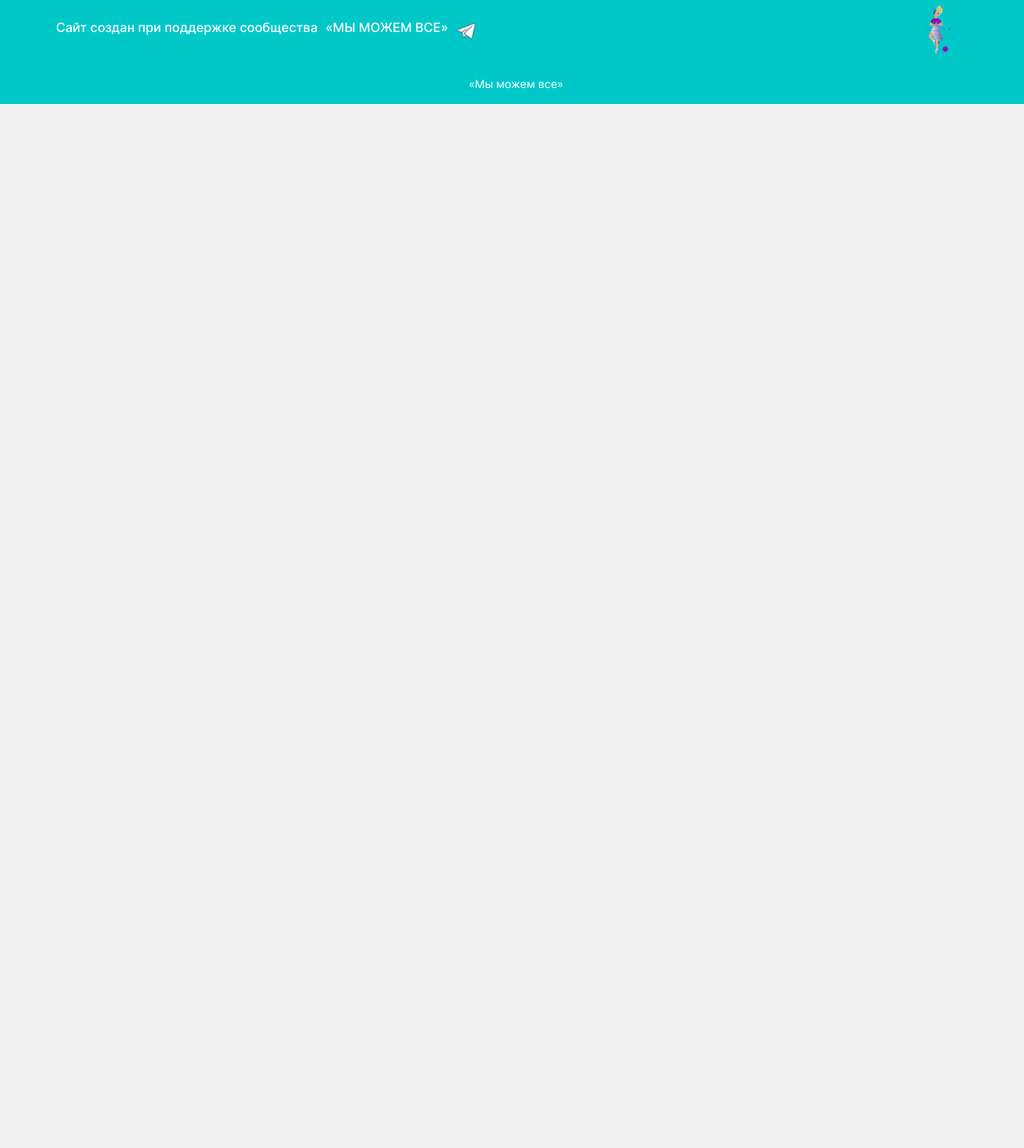
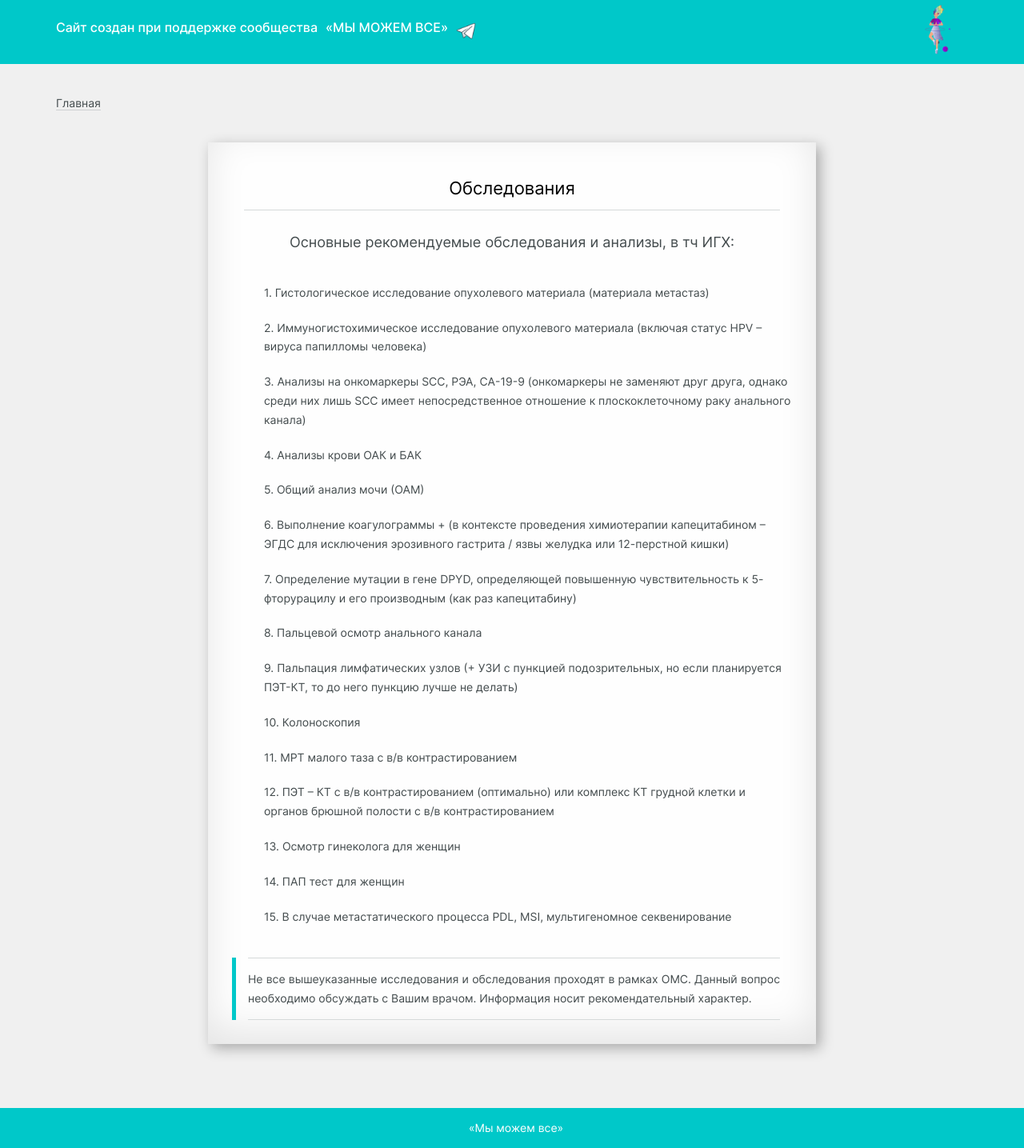
Before and after one commit to karolina-kovdya/we-can-all, a React (Create React App) app: page /tab3 in a window 1280 px wide. Shown: the whole page at 80% size. Before the commit the page ends 800 px from the top, so only its background shows below. Built offline with nearby package versions, Linux system fonts and the light colour scheme.

Commit message:
add component Tab3

```diff
--- a/src/components/App/App.js
+++ b/src/components/App/App.js
@@ -3,6 +3,7 @@ import { Routes, Route } from 'react-router-dom';
 import Header from '../Header/Header';
 import Main from '../Main/Main';
 import Tab1 from '../Tab1/Tab1';
+import Tab3 from '../Tab3/Tab3';
 import Footer from '../Footer/Footer';
 
 function App() {
@@ -18,6 +19,10 @@ function App() {
           path='/tab1'
           element={<Tab1 />}
         />
+        <Route
+          path='/tab3'
+          element={<Tab3 />}
+        />
       </Routes>
       <Footer />
     </div>
--- a/src/components/Information/Information.css
+++ b/src/components/Information/Information.css
@@ -38,12 +38,3 @@
     font-style: normal;
     font-weight: 400;
 }
-
-.information__sibtitle {
-    margin: 0 0 50px 0;
-    font-size: 20px;
-    font-family: "Inter";
-    font-style: normal;
-    font-weight: 400;
-    text-align: center;
-}
--- a/src/components/Information/Information.js
+++ b/src/components/Information/Information.js
@@ -5,8 +5,7 @@ function Information (props) {
         <div className='information'>
           <div className='information__container'>
             <div className='information__heading'>
-              <h1 className='information__title'>Диагноз:</h1>
-              <h2 className='information__sibtitle'>{props.sibtitle}</h2>
+              <h1 className='information__title'>{props.title}</h1>
             </div>
              {props.children}
           </div>
--- a/src/components/Navigation/Navigation.js
+++ b/src/components/Navigation/Navigation.js
@@ -12,7 +12,7 @@ function Navigation () {
               <Link to="/" className="navigation__link" >Вкладка2</Link>
             </li>
             <li className="navigation__links">
-              <Link to="/" className="navigation__link" >Вкладка3</Link>
+              <Link to="/tab3" className="navigation__link" >Вкладка3</Link>
             </li>
             <li className="navigation__links">
               <Link to="/" className="navigation__link" >Вкладка4</Link>
--- a/src/components/Tab1/Tab1.js
+++ b/src/components/Tab1/Tab1.js
@@ -10,7 +10,7 @@ function Tab1 () {
         <section className='tab1'>
           <Link to='/' className='tab1__link' >Главная</Link>
           <Information
-            sibtitle='Плоскоклеточный рак анального канала,анального края, перианальной кожи'
+            title='Что почитать?'
           >
             <p className='tab1__info-title'>Информация для ознакомления:</p>
             <p className='tab1__info'>- Клинические рекомендации</p>
--- /dev/null
+++ b/src/components/Tab3/Tab3.css
@@ -0,0 +1,81 @@
+.tab3 {
+    max-width: 100%;
+    padding: 40px 70px;
+}
+
+.tab3__link {
+    font-size: 14px;
+    font-family: "Inter";
+    font-style: normal;
+    font-weight: 400;
+    color: #434B4D;
+    text-decoration: none;
+    transition: color .2s;
+    border-bottom: 1px solid #ced0d1;
+    transition: border-bottom .2s;
+}
+
+.tab3__link:hover {
+    color: #00C8C9;
+    border-bottom: 1px solid #00C8C9;
+}
+
+.tab3__info-title {
+    margin: 30px 0 40px 0;
+    font-size: 18px;
+    font-family: "Inter";
+    font-style: normal;
+    font-weight: 400;
+    color: #434B4D;
+    text-align: center;
+}
+
+.tab3__list {
+    list-style: none;
+    margin: 15px 0 40px 0;
+}
+
+.tab3__info {
+    margin: 20px 0 5px 0;
+    font-size: 14px;
+    font-family: "Inter";
+    font-style: normal;
+    font-weight: 400;
+    color: #434B4D;
+    line-height: 1.7;
+}
+
+.tab3__note {
+    position: relative;
+    border-left: 5px solid #00C8C9;
+    padding: 15px;
+}
+
+.tab3__note::before, .tab3__note::after {
+    content: '';
+    display: block;
+    height: 1px;
+    width: calc(100% - 30px);
+    position: absolute;
+    left: 15px;
+    background: #d6dada;
+}
+
+.tab3__note::before {
+    top: 0;
+}
+
+.tab3__note::after {
+    bottom: 0;
+}
+
+.tab3__note {
+    font-size: 14px;
+    margin: 0;
+    font-family: "Inter";
+    font-style: normal;
+    font-weight: 400;
+    color: #434B4D;
+    line-height: 1.7;
+    text-align: justify;
+}
--- /dev/null
+++ b/src/components/Tab3/Tab3.js
@@ -0,0 +1,43 @@
+import './Tab3.css';
+import Information from '../Information/Information';
+import { Link } from 'react-router-dom';
+
+function Tab3() {
+    return (
+        <section className='tab3'>
+            <Link to='/' className='tab3__link' >Главная</Link>
+            <Information
+                title='Обследования'
+            >
+                <p className='tab3__info-title'>Основные рекомендуемые обследования и анализы, в тч ИГХ:</p>
+                <ul className='tab3__list'>
+                    <li className='tab3__info'>1. Гистологическое исследование опухолевого материала (материала метастаз)</li>
+                    <li className='tab3__info'>2. Иммуногистохимическое исследование опухолевого материала (включая статус HPV – вируса папилломы человека)</li>
+                    <li className='tab3__info'>3. Анализы на онкомаркеры
+                        SCC, РЭА, СА-19-9 (онкомаркеры не заменяют друг друга, однако среди них лишь SCC имеет непосредственное отношение к плоскоклеточному раку анального канала)
+                    </li>
+                    <li className='tab3__info'>4. Анализы крови ОАК и БАК</li>
+                    <li className='tab3__info'>5. Общий анализ мочи (ОАМ)</li>
+                    <li className='tab3__info'>6. Выполнение коагулограммы + (в контексте проведения химиотерапии капецитабином – ЭГДС для исключения эрозивного гастрита / язвы желудка или 12-перстной кишки)</li>
+                    <li className='tab3__info'>7. Определение мутации в гене DPYD, определяющей повышенную чувствительность к 5-фторурацилу и его производным (как раз капецитабину)</li>
+                    <li className='tab3__info'>8. Пальцевой осмотр анального канала</li>
+                    <li className='tab3__info'>9. Пальпация лимфатических узлов (+ УЗИ с пункцией подозрительных, но если планируется ПЭТ-КТ, то до него пункцию лучше не делать)</li>
+                    <li className='tab3__info'>10. Колоноскопия</li>
+                    <li className='tab3__info'>11. МРТ малого таза с в/в контрастированием</li>
+                    <li className='tab3__info'>12. ПЭТ – КТ с в/в контрастированием (оптимально) или комплекс КТ грудной клетки и органов брюшной полости с в/в контрастированием</li>
+                    <li className='tab3__info'>13. Осмотр гинеколога для женщин</li>
+                    <li className='tab3__info'>14. ПАП тест для женщин</li>
+                    <li className='tab3__info'>15. В случае метастатического процесса PDL, MSI, мультигеномное секвенирование</li>
+                </ul>
+                <div className='tab3__block'>
+                    <p className='tab3__note'>
+                        Не все вышеуказанные исследования и обследования проходят в рамках ОМС. Данный вопрос необходимо обсуждать с Вашим врачом.
+                        Информация носит рекомендательный характер.
+                    </p>
+                </div>
+            </Information>
+        </section>
+    )
+}
+
+export default Tab3;
```
